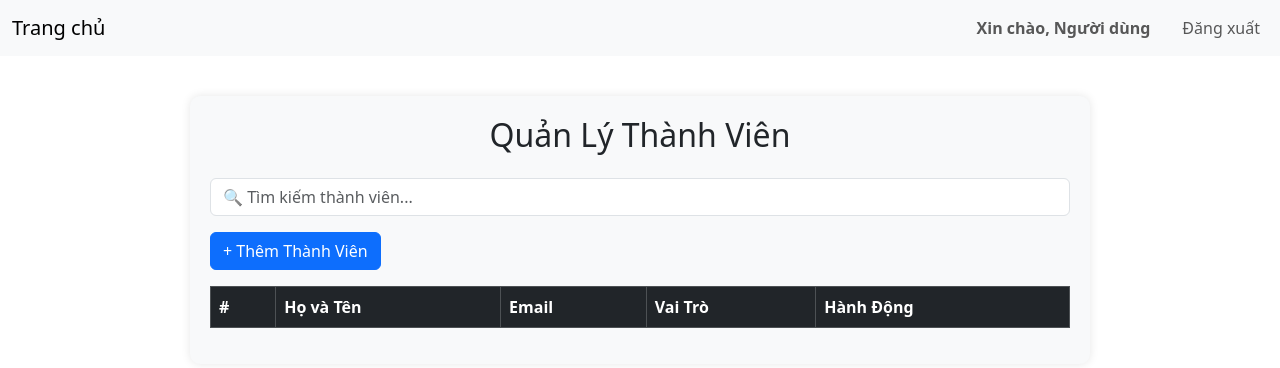
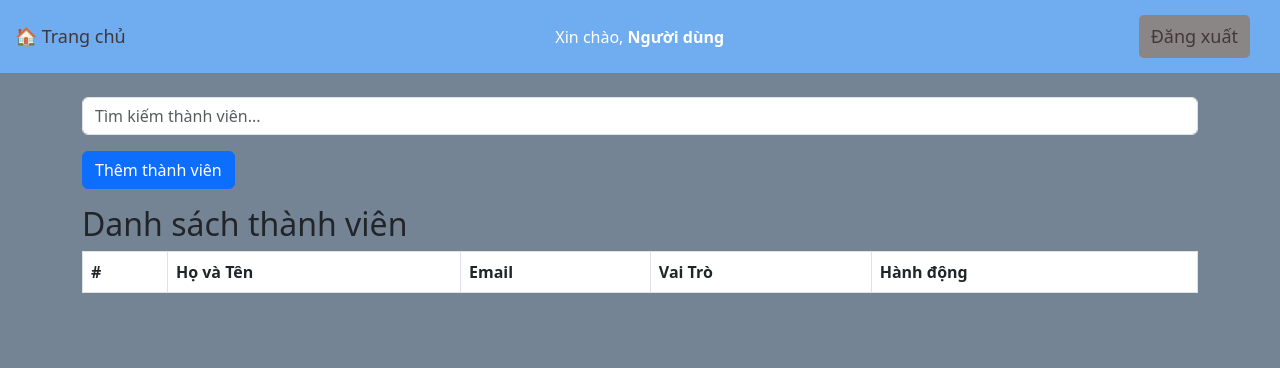
Before and after one commit to Son0854/project, a plain HTML site: page member.html in a window 1280 px wide. Drawn offline with nearby package versions, Linux system fonts and the light colour scheme.

Commit message:
Add files via upload

```diff
--- a/member.html
+++ b/member.html
@@ -1,82 +1,73 @@
 <!DOCTYPE html>
 <html lang="vi">
-
 <head>
     <meta charset="UTF-8">
     <meta name="viewport" content="width=device-width, initial-scale=1.0">
-    <title>Quản Lý Thành Viên</title>
-    <link href="https://cdn.jsdelivr.net/npm/bootstrap@5.3.3/dist/css/bootstrap.min.css" rel="stylesheet">
-    <script src="https://cdn.jsdelivr.net/npm/bootstrap@5.3.3/dist/js/bootstrap.bundle.min.js"></script>
+    <title>Quản lý thành viên</title>
+    <link href="https://cdn.jsdelivr.net/npm/bootstrap@5.3.0/dist/css/bootstrap.min.css" rel="stylesheet">
+</head>
+<style>
+    /* Thanh điều hướng */
+    .navbar {
+        background-color: #6fadf0;
+        color: white;
+        padding: 15px;
+        display: flex;
+        justify-content: space-between;
+        align-items: center;
+    }
 
-    <style>
-        .container-custom {
-            max-width: 900px;
-            margin: 40px auto;
-            background: #f8f9fa;
-            padding: 20px;
-            border-radius: 10px;
-            box-shadow: 0px 0px 10px rgba(0, 0, 0, 0.1);
-        }
-    </style>
-</head>
+    .navbar a {
+        color: rgb(68, 55, 55);
+        text-decoration: none;
+        font-size: 18px;
+        margin-right: 15px;
+    }
 
+    .navbar .logout {
+        background-color: rgb(139, 134, 134);
+        padding: 8px 12px;
+        border-radius: 5px;
+    }
+
+    /* Nền trang */
+    body {
+        background-color: #758494;
+    }
+</style>
+
+<div class="navbar">
+    <a href="home.html">🏠 Trang chủ</a>
+    <span>Xin chào, <strong>Người dùng</strong></span>
+    <a href="login.html" class="logout">Đăng xuất</a>
+</div>
 <body>
+    <div class="container mt-4">
 
-    <!-- Navbar -->
-    <nav class="navbar navbar-expand-lg navbar-light bg-light">
-        <div class="container-fluid">
-            <a class="navbar-brand" href="#">Trang chủ</a>
-            <button class="navbar-toggler" type="button" data-bs-toggle="collapse" data-bs-target="#navbarNav">
-                <span class="navbar-toggler-icon"></span>
-            </button>
-            <div class="collapse navbar-collapse" id="navbarNav">
-                <ul class="navbar-nav ms-auto d-flex align-items-center">
-                    <li class="nav-item me-3">
-                        <span class="nav-link fw-bold">Xin chào, Người dùng</span>
-                    </li>
-                    <li class="nav-item">
-                        <a class="nav-link" href="./logout.html">Đăng xuất</a>
-                    </li>
-                </ul>
-            </div>
-        </div>
-    </nav>
+        <input type="text" id="searchBox" class="form-control mb-3" placeholder="Tìm kiếm thành viên..." onkeyup="searchMember()">
+        <button class="btn btn-primary mb-3" data-bs-toggle="modal" data-bs-target="#addMemberModal">Thêm thành viên</button>
+        <h2>Danh sách thành viên</h2>
 
-    <!-- Nội dung chính -->
-    <div class="container-custom">
-        <h2 class="mb-4 text-center">Quản Lý Thành Viên</h2>
-
-        <!-- Ô tìm kiếm -->
-        <input type="text" id="searchBox" class="form-control mb-3" placeholder="🔍 Tìm kiếm thành viên..." onkeyup="searchMember()">
-
-        <!-- Nút Thêm Thành Viên -->
-        <button class="btn btn-primary mb-3" data-bs-toggle="modal" data-bs-target="#addMemberModal">
-            + Thêm Thành Viên
-        </button>
-
-        <!-- Bảng Danh Sách Thành Viên -->
-        <table class="table table-bordered table-striped">
-            <thead class="table-dark">
+        <table class="table table-bordered">
+            <thead>
                 <tr>
                     <th>#</th>
                     <th>Họ và Tên</th>
                     <th>Email</th>
                     <th>Vai Trò</th>
-                    <th>Hành Động</th>
+                    <th>Hành động</th>
                 </tr>
             </thead>
-            <tbody id="memberTableBody">
-                <!-- Dữ liệu sẽ được thêm vào đây -->
-            </tbody>
+            <tbody id="memberTableBody"></tbody>
         </table>
     </div>
 
-    <!-- Modal Thêm/Sửa Thành Viên -->
+    <!-- Modal -->
     <div class="modal fade" id="addMemberModal" tabindex="-1" aria-hidden="true">
         <div class="modal-dialog">
             <div class="modal-content">
                 <div class="modal-header">
-                    <h5 class="modal-title">Thành Viên</h5>
+                    <h5 class="modal-title">Thêm / Chỉnh sửa thành viên</h5>
                     <button type="button" class="btn-close" data-bs-dismiss="modal"></button>
                 </div>
                 <div class="modal-body">
@@ -105,84 +96,8 @@
         </div>
     </div>
 
-    <script>
-        let members = JSON.parse(localStorage.getItem("members")) || [];
-
-        function renderTable() {
-            const tableBody = document.getElementById("memberTableBody");
-            tableBody.innerHTML = "";
-            members.forEach((member, index) => {
-                const row = `<tr>
-                                <td>${index + 1}</td>
-                                <td>${member.name}</td>
-                                <td>${member.email}</td>
-                                <td>${member.role}</td>
-                                <td>
-                                    <button class="btn btn-warning btn-sm" onclick="editMember(${index})">Sửa</button>
-                                    <button class="btn btn-danger btn-sm" onclick="confirmDelete(${index})">Xóa</button>
-                                </td>
-                             </tr>`;
-                tableBody.innerHTML += row;
-            });
-        }
-
-        function addOrUpdateMember(event) {
-            event.preventDefault();
-            const name = document.getElementById("memberName").value;
-            const email = document.getElementById("memberEmail").value;
-            const role = document.getElementById("memberRole").value;
-            const editIndex = document.getElementById("editIndex").value;
-
-            if (editIndex === "") {
-                members.push({ name, email, role });
-            } else {
-                members[editIndex] = { name, email, role };
-            }
-
-            localStorage.setItem("members", JSON.stringify(members));
-            renderTable();
-            document.getElementById("memberForm").reset();
-            document.getElementById("editIndex").value = "";
-            let modal = bootstrap.Modal.getInstance(document.getElementById("addMemberModal"));
-            modal.hide();
-        }
-
-        function editMember(index) {
-            document.getElementById("memberName").value = members[index].name;
-            document.getElementById("memberEmail").value = members[index].email;
-            document.getElementById("memberRole").value = members[index].role;
-            document.getElementById("editIndex").value = index;
-            let modal = new bootstrap.Modal(document.getElementById("addMemberModal"));
-            modal.show();
-        }
-
-        function confirmDelete(index) {
-            if (confirm("Bạn có chắc muốn xóa thành viên này không?")) {
-                deleteMember(index);
-            }
-        }
-
-        function deleteMember(index) {
-            members.splice(index, 1);
-            localStorage.setItem("members", JSON.stringify(members));
-            renderTable();
-        }
-
-        function searchMember() {
-            let keyword = document.getElementById("searchBox").value.toLowerCase();
-            let rows = document.querySelectorAll("#memberTableBody tr");
-
-            rows.forEach(row => {
-                let name = row.cells[1].textContent.toLowerCase();
-                let email = row.cells[2].textContent.toLowerCase();
-                row.style.display = (name.includes(keyword) || email.includes(keyword)) ? "" : "none";
-            });
-        }
-
-        document.getElementById("memberForm").addEventListener("submit", addOrUpdateMember);
-        renderTable();
-    </script>
-
+    <!-- Bootstrap và JavaScript -->
+    <script src="https://cdn.jsdelivr.net/npm/bootstrap@5.3.0/dist/js/bootstrap.bundle.min.js"></script>
+    <script src="../js/member.js" defer></script>
 </body>
-
 </html>
```
Also changed, not shown: member.js (added, +77 -0 lines).
